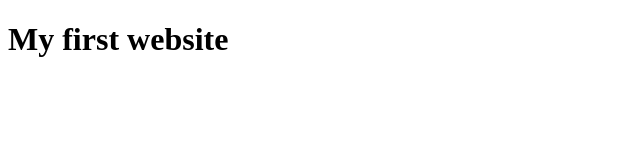
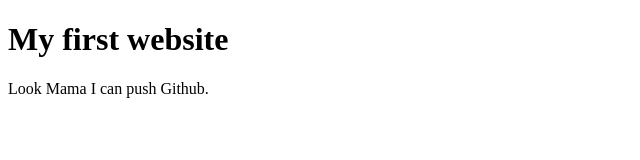
Before and after one commit to abuzar-gifari/My-First-Website, a plain HTML site: page index.html in a window 1280 px wide. Shown: the whole page, without its empty margins (0-640 px from the left). Drawn offline with Linux system fonts and the light colour scheme.

Commit message:
learned github

```diff
--- a/index.html
+++ b/index.html
@@ -7,5 +7,6 @@
 </head>
 <body>
     <h1>My first website</h1>
+    <p>Look Mama I can push Github.</p>
 </body>
 </html>
```
